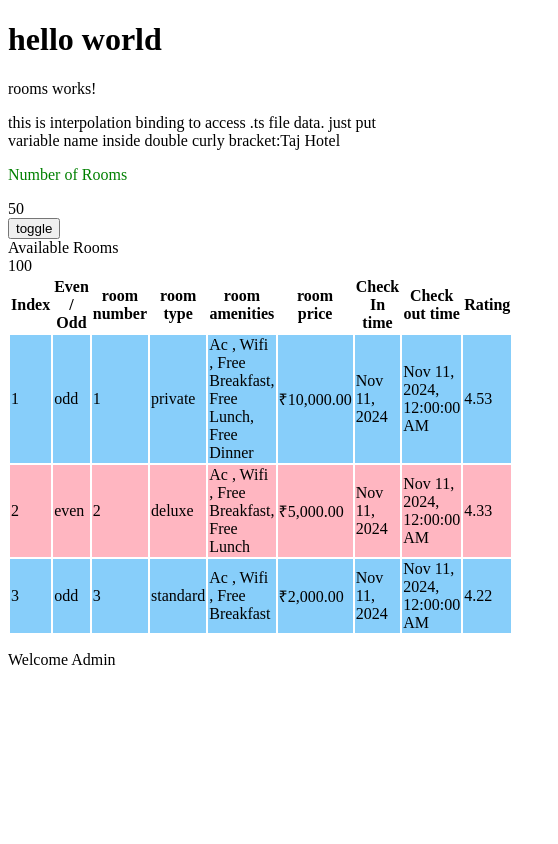
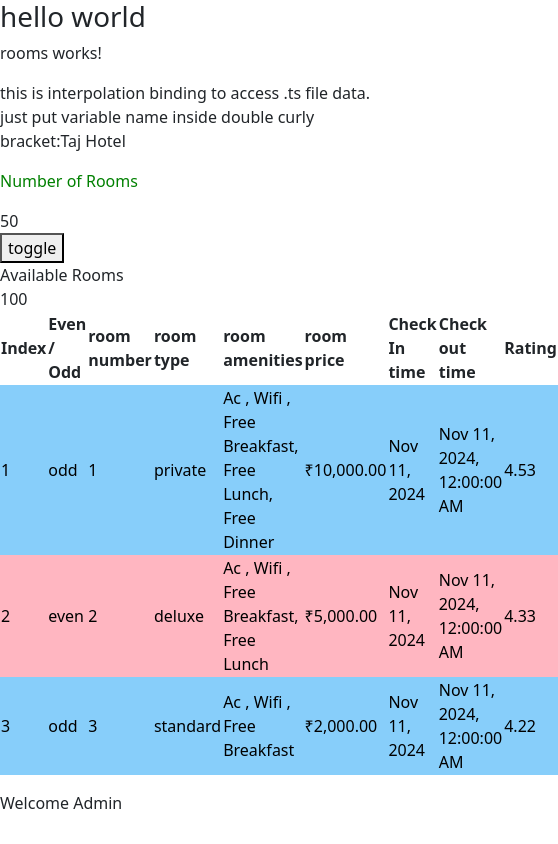
Before and after one commit to viveksharma1218/hotelInventoryApp, an Angular app in the folder hotelInventoryApp/: page / in a window 390 px wide. Shown: the whole page, 558 px wide, since content can reach past the window. Built offline with nearby package versions, Linux system fonts and the light colour scheme.

Commit message:
Bootstrap installed and in angular.json - under "styles" - path added of bootstrap.min.css.  this made our table responsive

```diff
--- a/hotelInventoryApp/angular.json
+++ b/hotelInventoryApp/angular.json
@@ -27,7 +27,8 @@
               }
             ],
             "styles": [
-              "src/styles.scss"
+              "src/styles.scss",
+              "node_modules/bootstrap/dist/css/bootstrap.min.css"
             ],
             "server": "src/main.server.ts",
             "outputMode": "server",
--- a/hotelInventoryApp/package.json
+++ b/hotelInventoryApp/package.json
@@ -31,6 +31,7 @@
     "@angular/platform-server": "^20.2.0",
     "@angular/router": "^20.2.0",
     "@angular/ssr": "^20.2.1",
+    "bootstrap": "^5.3.8",
     "express": "^5.1.0",
     "rxjs": "~7.8.0",
     "tslib": "^2.3.0"
--- a/hotelInventoryApp/src/app/rooms/rooms.html
+++ b/hotelInventoryApp/src/app/rooms/rooms.html
@@ -19,7 +19,7 @@
 <!-- double Question mark is working as OR -->
 {{rooms?.availableRooms ?? 'No Room Available'}}
 
-<table>
+<table class="table">
     <tr>
         <th>Index</th>
         <th>Even / Odd</th>
--- /dev/null
+++ b/package.json
@@ -0,0 +1,5 @@
+{
+  "dependencies": {
+    "bootstrap": "^5.3.8"
+  }
+}
```
Also changed, not shown: 2 other files (tests, documents, lock files or other folders).
